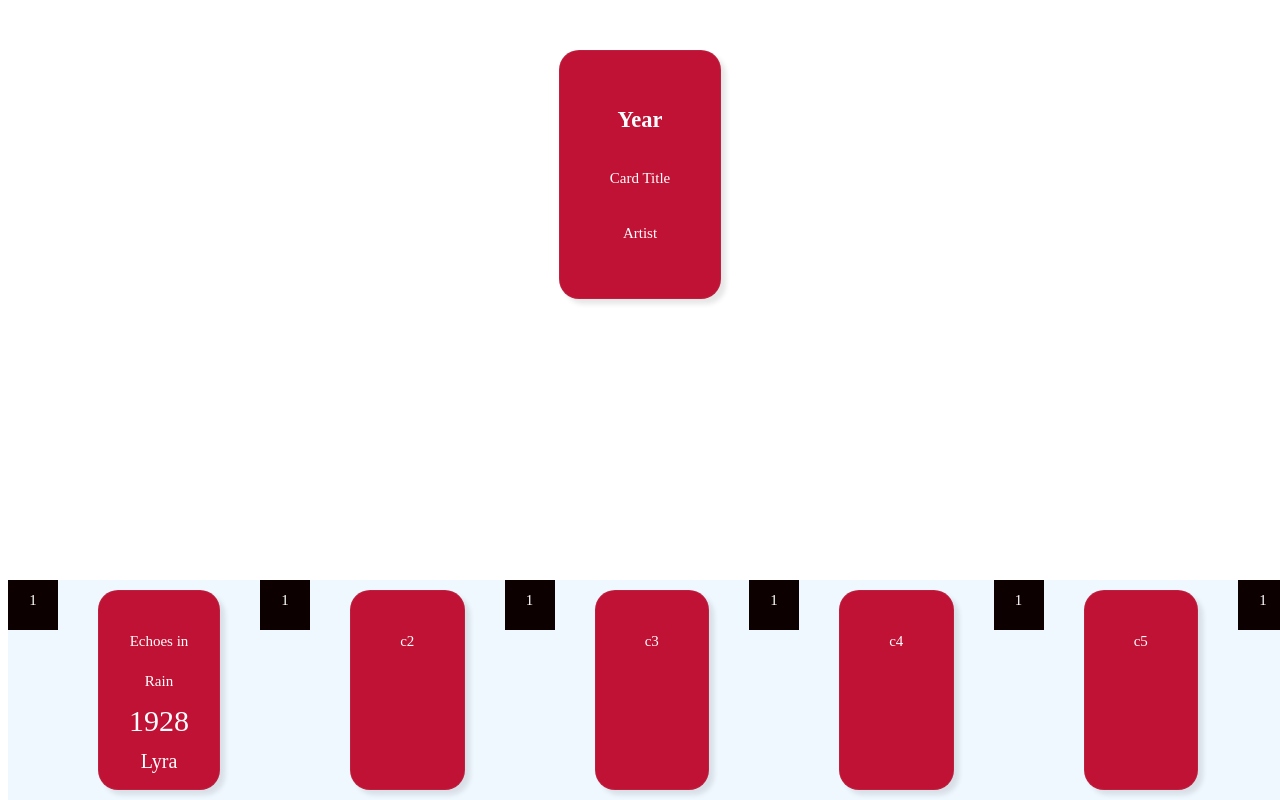
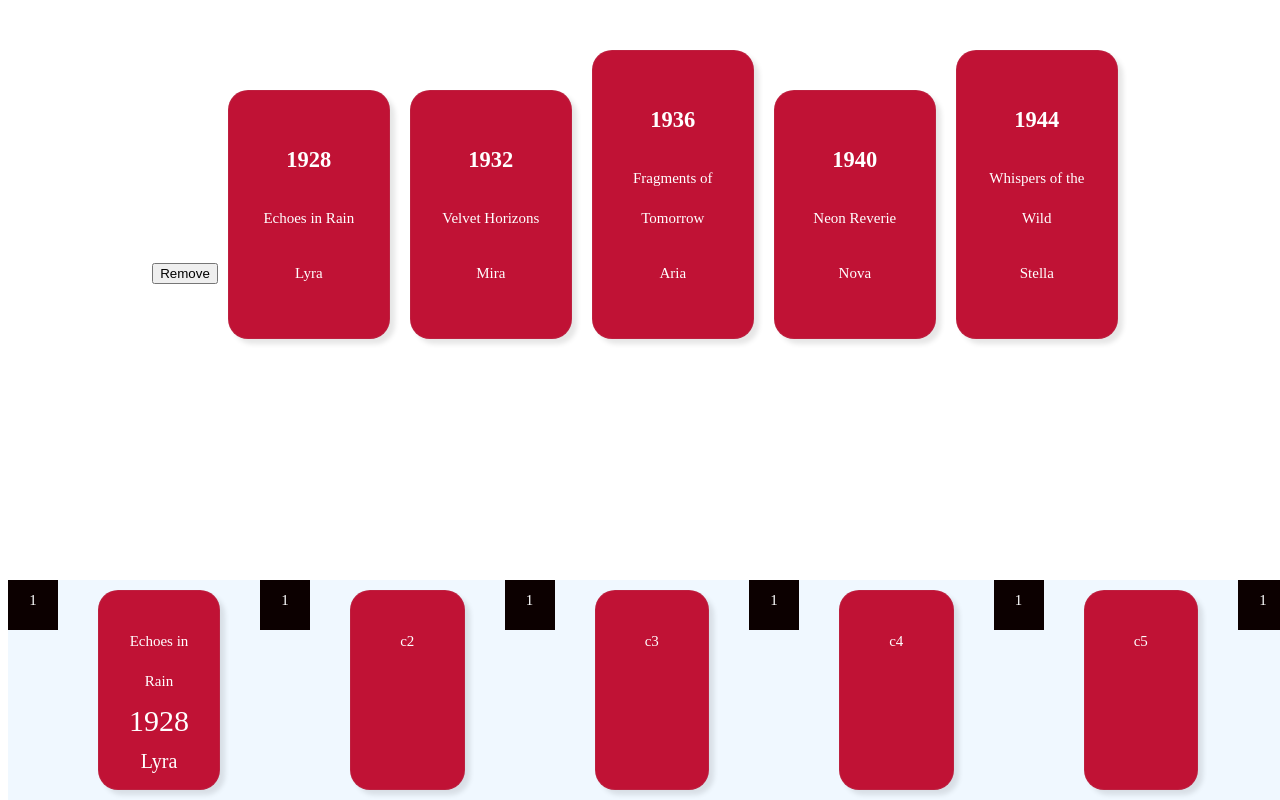
Before and after one commit to forknay/attawow, a React (Vite) app in the folder hitster/: page / in a window 1280 px wide. Built offline with nearby package versions, Linux system fonts and the light colour scheme.

Commit message:
Update card packs
Added packs for cards
Added re-rendering of packs from json files

```diff
--- a/hitster/src/App.jsx
+++ b/hitster/src/App.jsx
@@ -1,10 +1,9 @@
 import './App.css';
-import Card from './Card';
+import Pack from './Pack';
 
 function App() {
   return (
-    <Card/>
-
+    <Pack> </Pack>
   );
 }
 
--- a/hitster/src/Card.jsx
+++ b/hitster/src/Card.jsx
@@ -1,15 +1,15 @@
+
 import React from 'react';
-var songTitle = "Card Title"
-var artist = "Artist"
-var year = "Year"
 
 
-function Card(){
+function Card(song){
     return(
         <div className="card">
-            <h2>{year}</h2>
-            <p>{songTitle}</p>
-            <p>{artist}</p>
+            <h2>{song.year}</h2>
+            <p>{song.title}</p>
+            <p>{song.artist}</p>
+
+
         </div>
     );
 
--- /dev/null
+++ b/hitster/src/Pack.jsx
@@ -0,0 +1,34 @@
+import {useState} from "react";
+import Card from "./Card";
+
+const P1 = [{title: "Echoes in Rain", year: "1928", artist: "Lyra"},
+            {title: "Velvet Horizons", year: "1932", artist: "Mira"},
+            {title: "Fragments of Tomorrow", year: "1936", artist: "Aria"},
+            {title: "Neon Reverie", year: "1940", artist: "Nova"},
+            {title: "Whispers of the Wild", year: "1944", artist: "Stella"}];
+
+const P2 = [{title: "Echoes in Rain", year: "1928", artist: "Lyra"}]
+//,
+//            {title: "Velvet Horizons", year: "1932", artist: "Mira"},
+//            {title: "Fragments of Tomorrow", year: "1936", artist: "Aria"},
+//            {title: "Neon Reverie", year: "1940", artist: "Nova"},
+//            {title: "Whispers of the Wild", year: "1944", artist: "Stella"}];
+
+
+
+function Pack(){
+    const [pack, setPack] = useState(P1);
+
+    function removeCard(){
+        setPack(P2);
+    }
+    return(
+        <>
+        <button onClick = {removeCard}>Remove</button>
+        {pack.map((item) => <Card year = {item.year} title = {item.title} artist = {item.artist}/>)}
+
+        </>
+
+    );
+}
+export default Pack;
--- a/hitster/src/index.css
+++ b/hitster/src/index.css
@@ -5,6 +5,6 @@
   padding: 20px;
   margin: 10px;
   text-align: center;
-  max-width: 250px;
+  max-width: 150px;
   display: inline-block;
 }
```
